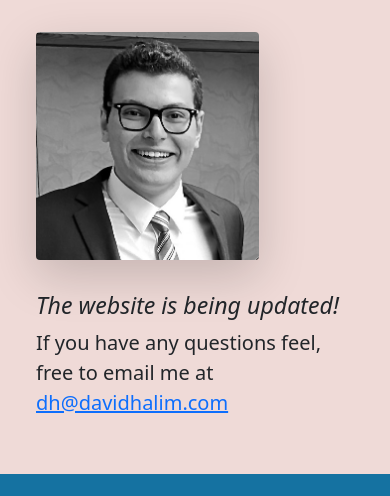
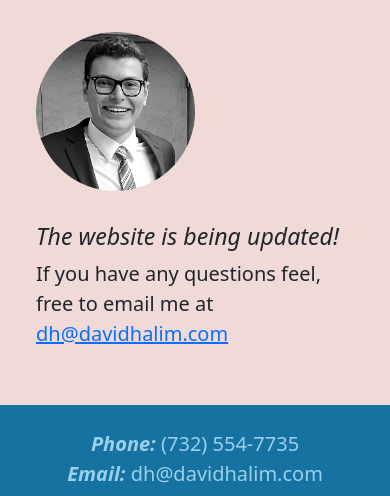
Before and after one commit to davidawoud/Resume, a plain HTML site: page index.html in a window 390 px wide. Shown: the part 72-568 px from the top of the page. Drawn offline with nearby package versions, Linux system fonts and the light colour scheme.

Commit message:
Updated the picture and the phone#
made the picture circular

```diff
--- a/index.html
+++ b/index.html
@@ -64,7 +64,7 @@
       <div class="container-lg">
         <div class="row justify-content-center align-items-center">
           <div class="col-md-6 py-3">
-            <img class="img-fluid rounded shadow-lg" width="70%" height="70%" src="assets/home/dh.jpeg" alt="">
+            <img class="img-fluid rounded" width="50%" height="50%" src="assets/home/dh-c.png" alt="">
           </div>
           <div class="col-md-6 py-3">
             <h3 class="j-4 fst-italic">The website is being updated!</h3>
@@ -83,7 +83,7 @@
           <div class="col-md-6">
             <div>
               <span class="fs-5 fst-italic fw-bold">Phone: </span>
-              <span class="fs-5 fw-light">(732) 925-9894</span>
+              <span class="fs-5 fw-light">(732) 554-7735</span>
           </div>
           <div>
               <span class="fs-5 fst-italic fw-bold">Email: </span>
```
Also changed, not shown: assets/home/dh-c.png (added), assets/home/dh-o.jpeg (added).
